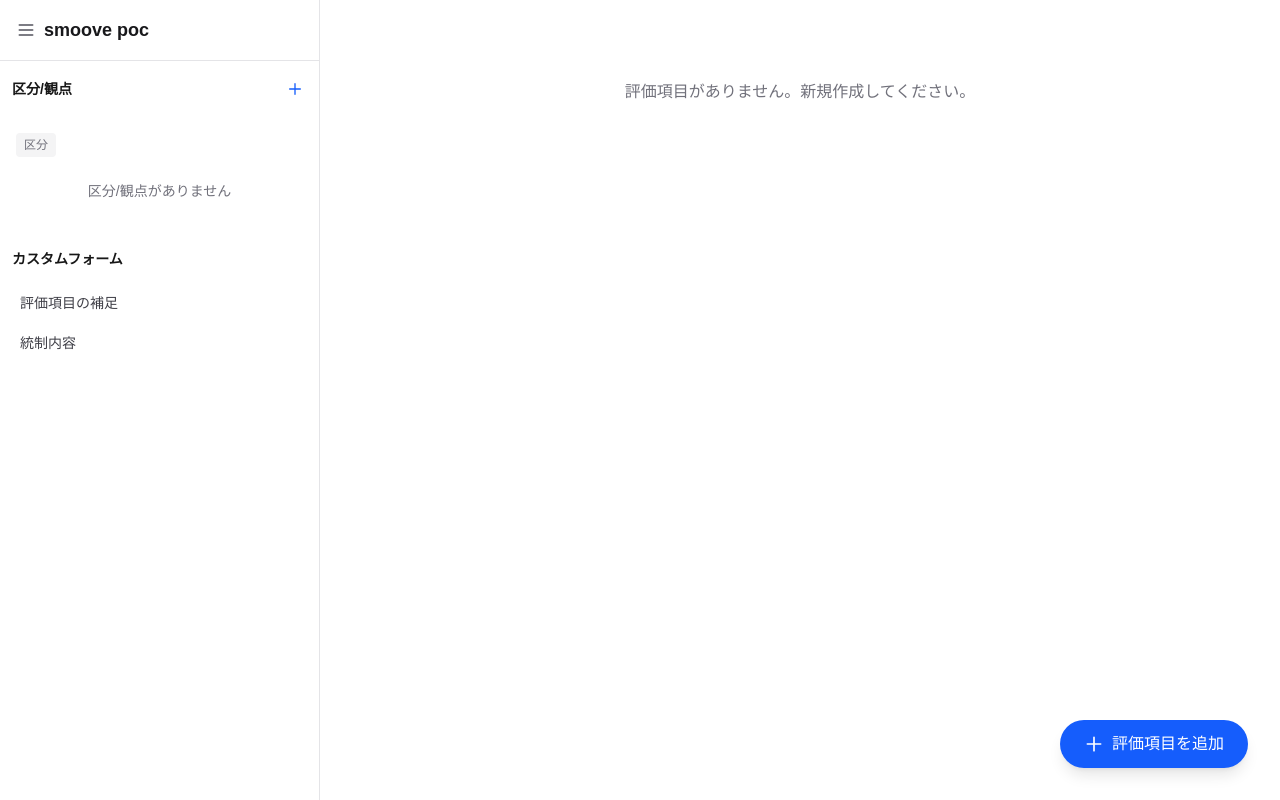
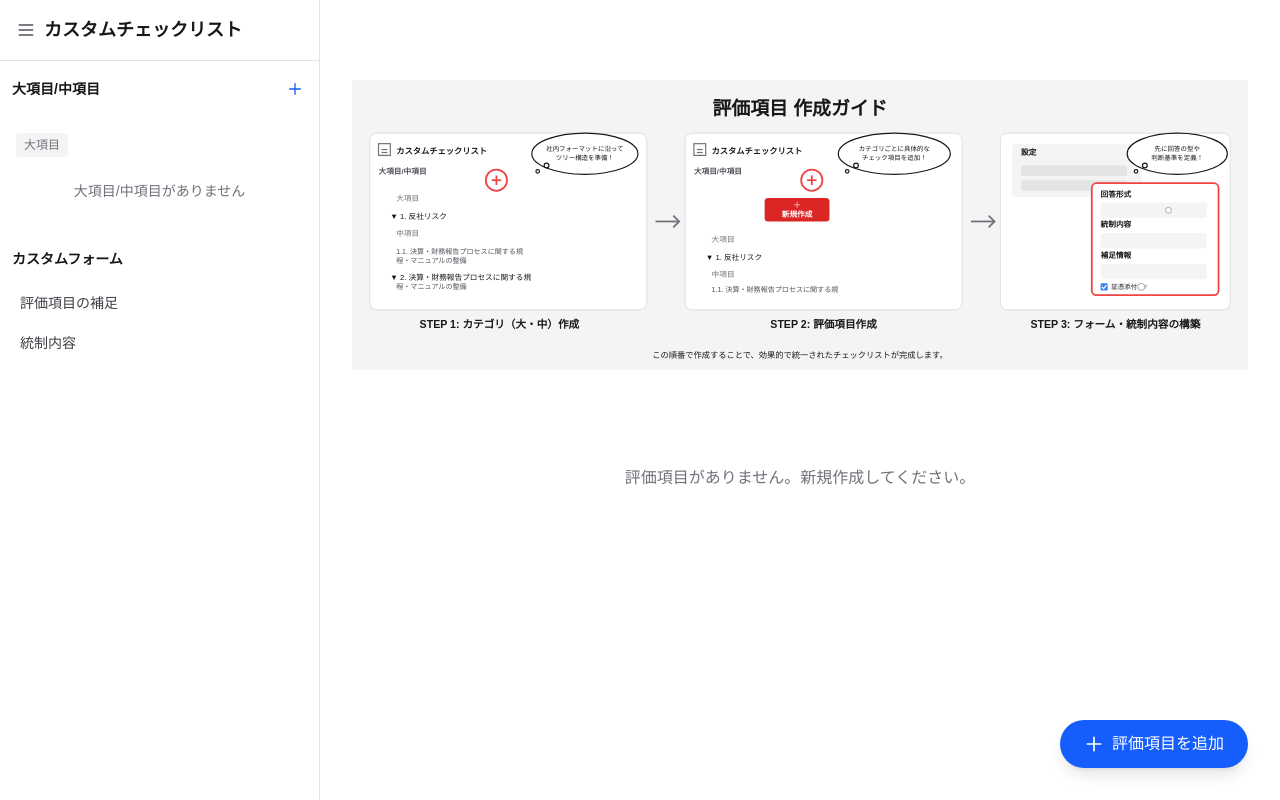
Before and after one commit to takahashi-tosh/flexible-checklist, a Next.js app: page / in a window 1280 px wide. Built offline with nearby package versions, Linux system fonts and the light colour scheme.

Commit message:
[modify] ui

```diff
--- a/app/components/CategoryList.tsx
+++ b/app/components/CategoryList.tsx
@@ -20,7 +20,7 @@ export default function CategoryList({ categories, onEdit, onDelete }: CategoryL
   if (allCategories.length === 0) {
     return (
       <div className="text-center py-12 text-zinc-500 dark:text-zinc-400">
-        区分/観点がありません。新規作成してください。
+        大項目/中項目がありません。新規作成してください。
       </div>
     );
   }
@@ -41,13 +41,13 @@ export default function CategoryList({ categories, onEdit, onDelete }: CategoryL
         const children = childCategoriesMap.get(parent.id) || [];
         return (
           <div key={parent.id} className="border border-zinc-200 dark:border-zinc-800 rounded-lg overflow-hidden">
-            {/* 区分 */}
+            {/* 大項目 */}
             <div className="bg-zinc-50 dark:bg-zinc-800 p-4 border-b border-zinc-200 dark:border-zinc-700">
               <div className="flex justify-between items-start">
                 <div className="flex-1">
                   <div className="flex items-center gap-2 mb-2">
                     <span className="text-xs font-medium text-zinc-500 dark:text-zinc-400">
-                      評価項目
+                      大項目
                     </span>
                   </div>
                   <h3 className="text-lg font-semibold text-zinc-900 dark:text-zinc-100 mb-1">
@@ -71,7 +71,7 @@ export default function CategoryList({ categories, onEdit, onDelete }: CategoryL
                   </button>
                   <button
                     onClick={() => {
-                      if (confirm('この区分と観点をすべて削除しますか？')) {
+                      if (confirm('この大項目と中項目をすべて削除しますか？')) {
                         onDelete(parent.id);
                       }
                     }}
@@ -86,7 +86,7 @@ export default function CategoryList({ categories, onEdit, onDelete }: CategoryL
               </div>
             </div>
 
-            {/* 観点 */}
+            {/* 中項目 */}
             {children.length > 0 && (
               <div className="bg-white dark:bg-zinc-900">
                 {children.map((child) => (
@@ -95,7 +95,7 @@ export default function CategoryList({ categories, onEdit, onDelete }: CategoryL
                       <div className="flex-1">
                         <div className="flex items-center gap-2 mb-2">
                           <span className="text-xs font-medium text-zinc-500 dark:text-zinc-400">
-                            評価項目
+                            中項目
                           </span>
                         </div>
                         <h4 className="text-base font-semibold text-zinc-900 dark:text-zinc-100 mb-1">
@@ -119,7 +119,7 @@ export default function CategoryList({ categories, onEdit, onDelete }: CategoryL
                         </button>
                         <button
                           onClick={() => {
-                            if (confirm('この区分/観点を削除しますか？')) {
+                            if (confirm('この大項目/中項目を削除しますか？')) {
                               onDelete(child.id);
                             }
                           }}
--- a/app/components/CategorySidebar.tsx
+++ b/app/components/CategorySidebar.tsx
@@ -19,7 +19,7 @@ export default function CategorySidebar({ selectedCategoryId, onSelectCategory,
 
   useEffect(() => {
     setCategories(getCategories());
-    // 初期状態で全ての区分を展開
+    // 初期状態で全ての大項目を展開
     const parents = getCategories().filter(cat => !cat.parentId);
     setExpandedParents(new Set(parents.map(p => p.id)));
   }, [refreshTrigger]);
@@ -53,7 +53,7 @@ export default function CategorySidebar({ selectedCategoryId, onSelectCategory,
           <svg className="w-5 h-5 text-zinc-600 dark:text-zinc-400" fill="none" stroke="currentColor" viewBox="0 0 24 24">
             <path strokeLinecap="round" strokeLinejoin="round" strokeWidth={2} d="M4 6h16M4 12h16M4 18h16" />
           </svg>
-          <h2 className="text-lg font-semibold text-zinc-900 dark:text-zinc-100">smoove poc</h2>
+          <h2 className="text-lg font-semibold text-zinc-900 dark:text-zinc-100">カスタムチェックリスト</h2>
         </div>
       </div>
 
@@ -72,11 +72,11 @@ export default function CategorySidebar({ selectedCategoryId, onSelectCategory,
 
       <div className="p-2">
         <div className="w-full flex items-center justify-between px-1 py-2 rounded-md text-sm transition-colors">
-          <span className="font-bold">区分/観点</span>
+          <span className="font-bold">大項目/中項目</span>
           <button
             onClick={() => onSelectView?.('categories')}
             className="p-1 text-blue-600 dark:text-blue-400 hover:bg-blue-50 dark:hover:bg-blue-900/20 rounded transition-colors"
-            title="区分/観点を管理"
+            title="大項目/中項目を管理"
           >
             <svg className="w-4 h-4" fill="none" stroke="currentColor" viewBox="0 0 24 24">
               <path strokeLinecap="round" strokeLinejoin="round" strokeWidth={2} d="M12 4v16m8-8H4" />
@@ -85,16 +85,16 @@ export default function CategorySidebar({ selectedCategoryId, onSelectCategory,
         </div>
       </div>
 
-      {/* 区分ラベル */}
+      {/* 大項目ラベル */}
       <div className="px-4 py-2 mt-2">
         <div className="flex items-center justify-between">
           <div className="text-xs font-medium text-zinc-500 dark:text-zinc-400 bg-zinc-100 dark:bg-zinc-800 px-2 py-1 rounded inline-block">
-            区分
+            大項目
           </div>
         </div>
       </div>
 
-      {/* 階層的な区分/観点リスト */}
+      {/* 階層的な大項目/中項目リスト */}
       <div className="px-2 pb-4">
         {parentCategories.map((parent, index) => {
           const children = getChildCategories(parent.id);
@@ -102,7 +102,7 @@ export default function CategorySidebar({ selectedCategoryId, onSelectCategory,
 
           return (
             <div key={parent.id} className="mb-2">
-              {/* 区分（親区分/観点） */}
+              {/* 大項目（親大項目/中項目） */}
               <div className="flex items-start gap-1">
                 <button
                   onClick={() => toggleParent(parent.id)}
@@ -128,16 +128,16 @@ export default function CategorySidebar({ selectedCategoryId, onSelectCategory,
                 </div>
               </div>
 
-              {/* 観点ラベル（子区分/観点がある場合のみ） */}
+              {/* 中項目ラベル（子大項目/中項目がある場合のみ） */}
               {isExpanded && children.length > 0 && (
                 <div className="ml-6 mt-2 mb-1">
                   <div className="text-xs font-medium text-zinc-500 dark:text-zinc-400 bg-zinc-100 dark:bg-zinc-800 px-2 py-1 rounded inline-block">
-                    観点
+                    中項目
                   </div>
                 </div>
               )}
 
-              {/* 観点（子区分/観点） */}
+              {/* 中項目（子大項目/中項目） */}
               {isExpanded && children.length > 0 && (
                 <div className="ml-6 space-y-1 mt-1">
                   {children.map((child, childIndex) => (
@@ -160,7 +160,7 @@ export default function CategorySidebar({ selectedCategoryId, onSelectCategory,
         })}
         {parentCategories.length === 0 && (
           <div className="py-4 px-2 text-center text-sm text-zinc-500 dark:text-zinc-400">
-            区分/観点がありません
+            大項目/中項目がありません
           </div>
         )}
       </div>
--- a/app/components/EvaluationItemForm.tsx
+++ b/app/components/EvaluationItemForm.tsx
@@ -85,7 +85,7 @@ export default function EvaluationItemForm({ item, onSubmit, onCancel }: Evaluat
       </div> */}
       <div>
         <label htmlFor="categoryId" className="block text-sm font-medium text-zinc-700 dark:text-zinc-300 mb-1">
-          区分/観点
+          大項目/中項目
         </label>
         <select
           id="categoryId"
--- a/app/components/EvaluationItemList.tsx
+++ b/app/components/EvaluationItemList.tsx
@@ -55,20 +55,29 @@ export default function EvaluationItemList({ items, onEdit, onDelete, onAddContr
 
   if (items.length === 0) {
     return (
-      <div className="text-center py-12 text-zinc-500 dark:text-zinc-400">
-        評価項目がありません。新規作成してください。
+      <div>
+        <div className="flex flex-col items-center justify-center py-12">
+          <img
+            src="/guide.svg"
+            alt="評価項目作成ガイド"
+            className="w-full max-w-5xl"
+          />
+        </div>
+        <div className='text-center py-12 text-zinc-500 dark:text-zinc-400'>評価項目がありません。新規作成してください。</div>
+
       </div>
+
     );
   }
 
-  // 区分（親区分/観点）ごとにグループ化
+  // 大項目（親大項目/中項目）ごとにグループ化
   const parentCategories = categories.filter(c => !c.parentId);
   const groupedItems: { [key: string]: { parent: Category | null; children: { [key: string]: { category: Category; items: EvaluationItem[] } }; uncategorizedItems: EvaluationItem[] } } = {};
 
-  // 区分/観点なしのアイテム
+  // 大項目/中項目なしのアイテム
   const uncategorizedItems = items.filter(item => !item.categoryId);
 
-  // 親区分/観点ごとに整理
+  // 親大項目/中項目ごとに整理
   parentCategories.forEach(parent => {
     groupedItems[parent.id] = {
       parent,
@@ -76,7 +85,7 @@ export default function EvaluationItemList({ items, onEdit, onDelete, onAddContr
       uncategorizedItems: []
     };
 
-    // 観点（子区分/観点）を取得
+    // 中項目（子大項目/中項目）を取得
     const childCategories = categories.filter(c => c.parentId === parent.id);
 
     childCategories.forEach(child => {
@@ -86,13 +95,13 @@ export default function EvaluationItemList({ items, onEdit, onDelete, onAddContr
       };
     });
 
-    // 親区分/観点に直接紐づいているアイテム
+    // 親大項目/中項目に直接紐づいているアイテム
     groupedItems[parent.id].uncategorizedItems = items.filter(item => item.categoryId === parent.id);
   });
 
   return (
     <div className="space-y-6">
-      {/* 区分/観点なしのアイテム */}
+      {/* 大項目/中項目なしのアイテム */}
       {uncategorizedItems.length > 0 && (
         <div>
           <div className="mb-3 flex items-start justify-start gap-1.5 self-stretch mt-8">
@@ -125,7 +134,7 @@ export default function EvaluationItemList({ items, onEdit, onDelete, onAddContr
         </div>
       )}
 
-      {/* 区分ごとのグループ */}
+      {/* 大項目ごとのグループ */}
       {parentCategories.map((parent, parentIndex) => {
         const group = groupedItems[parent.id];
         const hasItems = group.uncategorizedItems.length > 0 || Object.values(group.children).some(child => child.items.length > 0);
@@ -134,14 +143,14 @@ export default function EvaluationItemList({ items, onEdit, onDelete, onAddContr
 
         return (
           <div key={parent.id}>
-            {/* 区分ヘッダー */}
+            {/* 大項目ヘッダー */}
             <div className="mb-3 flex items-start justify-start gap-1.5 self-stretch mt-8">
               <h2 id={`category-${parent.id}`} className="flex-1 justify-center self-stretch text-xl font-semibold leading-[1.7] tracking-wider text-body">
                 {parentIndex + 1}. {parent.label}
               </h2>
             </div>
 
-            {/* 区分に直接紐づいている評価項目 */}
+            {/* 大項目に直接紐づいている評価項目 */}
             {group.uncategorizedItems.length > 0 && (
               <div className="mb-6 space-y-4">
                 {group.uncategorizedItems.map((item) => (
@@ -167,13 +176,13 @@ export default function EvaluationItemList({ items, onEdit, onDelete, onAddContr
               </div>
             )}
 
-            {/* 観点ごとのグループ */}
+            {/* 中項目ごとのグループ */}
             {Object.entries(group.children).map(([childId, childData], childIndex) => {
               if (childData.items.length === 0) return null;
 
               return (
                 <div key={childId} className="mb-6">
-                  {/* 観点ヘッダー */}
+                  {/* 中項目ヘッダー */}
                   <h3 id={`category-${childId}`} className="sticky top-[52px] z-10 text-base font-semibold text-zinc-700 dark:text-zinc-300 mb-3 pb-1  scroll-mt-16">
                     {parentIndex + 1}.{childIndex + 1}. {childData.category.label}
                   </h3>
--- a/app/lib/category-storage.ts
+++ b/app/lib/category-storage.ts
@@ -71,7 +71,7 @@ export function updateCategory(id: string, updates: Partial<Omit<Category, 'id'
 export function deleteCategory(id: string): boolean {
   const categories = getCategories();
 
-  // 観点も削除
+  // 中項目も削除
   const childCategories = getChildCategories(id);
   const allIdsToDelete = [id, ...childCategories.map(c => c.id)];
 
--- a/app/page.tsx
+++ b/app/page.tsx
@@ -66,20 +66,20 @@ export default function Home() {
     }
   }, [viewMode]);
 
-  // 区分/観点が変更されたときにサイドバーを更新
+  // 大項目/中項目が変更されたときにサイドバーを更新
   useEffect(() => {
     if (viewMode === 'items') {
       setCategories(getCategories());
     }
   }, [viewMode]);
 
-  // 選択された区分/観点の情報を取得
+  // 選択された大項目/中項目の情報を取得
   const selectedCategory = selectedCategoryId ? getCategoryById(selectedCategoryId) : null;
 
   const handleCreate = (data: { name: string; description?: string; categoryId?: string }) => {
     createEvaluationItem(data);
     setItems(getEvaluationItems());
-    // 区分/観点が変更された場合はサイドバーを更新
+    // 大項目/中項目が変更された場合はサイドバーを更新
     if (data.categoryId) {
       setSidebarRefreshTrigger(prev => prev + 1);
     }
@@ -90,7 +90,7 @@ export default function Home() {
     if (editingItem) {
       updateEvaluationItem(editingItem.id, data);
       setItems(getEvaluationItems());
-      // 区分/観点が変更された場合はサイドバーを更新
+      // 大項目/中項目が変更された場合はサイドバーを更新
       if (data.categoryId !== editingItem.categoryId) {
         setSidebarRefreshTrigger(prev => prev + 1);
       }
@@ -143,7 +143,7 @@ export default function Home() {
       setEditingCategory(null);
       setShowForm(false);
     }
-    // 削除された区分/観点が選択されていた場合は選択を解除
+    // 削除された大項目/中項目が選択されていた場合は選択を解除
     if (selectedCategoryId === id) {
       setSelectedCategoryId(null);
     }
@@ -438,7 +438,7 @@ export default function Home() {
         selectedCategoryId={selectedCategoryId}
         onSelectCategory={(categoryId) => {
           setSelectedCategoryId(categoryId);
-          // 区分/観点を選択したら評価項目ビューに切り替えてスクロール
+          // 大項目/中項目を選択したら評価項目ビューに切り替えてスクロール
           if (viewMode !== 'items') {
             setViewMode('items');
             setShowForm(false);
@@ -450,7 +450,7 @@ export default function Home() {
             setShowSupplementalInfoForm(false);
           }
 
-          // 区分/観点が選択されている場合、該当する見出しにスクロール
+          // 大項目/中項目が選択されている場合、該当する見出しにスクロール
           if (categoryId) {
             // DOMの更新後にスクロール処理を実行
             setTimeout(() => {
@@ -467,7 +467,7 @@ export default function Home() {
           setEditingItem(null);
           setEditingCategory(null);
           if (view === 'categories') {
-            // 区分/観点管理ビューに遷移
+            // 大項目/中項目管理ビューに遷移
             setShowForm(false);
             setEditingSupplementalInfoTemplate(null);
             setEditingControlContentTemplate(null);
@@ -605,12 +605,12 @@ export default function Home() {
             </div>
           )}
 
-          {/* 区分/観点管理ビュー */}
+          {/* 大項目/中項目管理ビュー */}
           {viewMode === 'categories' && (
             <div className="bg-white dark:bg-zinc-900 rounded-lg shadow-sm border border-zinc-200 dark:border-zinc-800 p-6 sm:p-8">
               <div className="flex justify-between items-center">
                 <h1 className="text-2xl font-bold text-zinc-900 dark:text-zinc-100">
-                  区分/観点
+                  大項目/中項目
                 </h1>
                 {!showForm && (
                   <button
@@ -629,7 +629,7 @@ export default function Home() {
               {showForm ? (
                 <div className="mb-6">
                   <h2 className="text-xl font-semibold text-zinc-900 dark:text-zinc-100 mb-4">
-                    {editingCategory ? '区分/観点を編集' : '区分/観点を新規作成'}
+                    {editingCategory ? '大項目/中項目を編集' : '大項目/中項目を新規作成'}
                   </h2>
                   <CategoryForm
                     category={editingCategory}
--- a/app/types/category.ts
+++ b/app/types/category.ts
@@ -1,8 +1,8 @@
 export interface Category {
   id: string;
-  label: string; // ラベル項目（区分/観点名）
+  label: string; // ラベル項目（大項目/中項目名）
   content?: string; // 内容
-  parentId?: string; // 区分ID（undefinedの場合は区分）
+  parentId?: string; // 大項目ID（undefinedの場合は大項目）
   createdAt: string;
   updatedAt: string;
 }
--- a/app/types/evaluation-item.ts
+++ b/app/types/evaluation-item.ts
@@ -5,7 +5,7 @@ export interface EvaluationItem {
   id: string;
   name: string;
   description?: string;
-  categoryId?: string; // 区分/観点ID
+  categoryId?: string; // 大項目/中項目ID
   controlContents?: ControlContent[]; // 統制内容
   supplementalInfo?: SupplementalInfo; // 補足情報（MAX1個まで）
   createdAt: string;
```
Also changed, not shown: app/components/CategoryForm.tsx (+4 -17 lines), app/components/CategorySettingsForm.tsx (+5 -5 lines), app/lib/category-settings.ts (+6 -6 lines), public/guide.svg (added).
